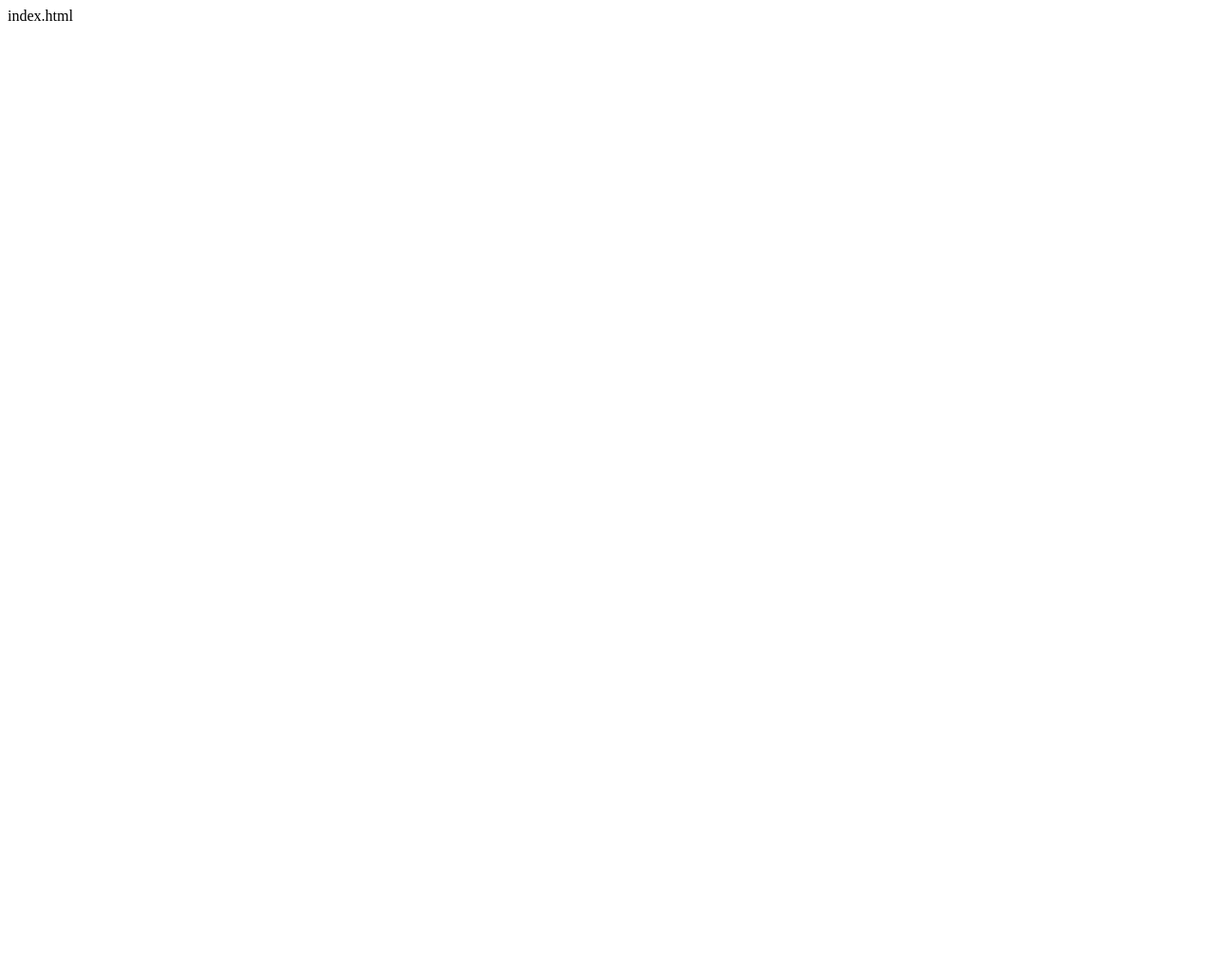
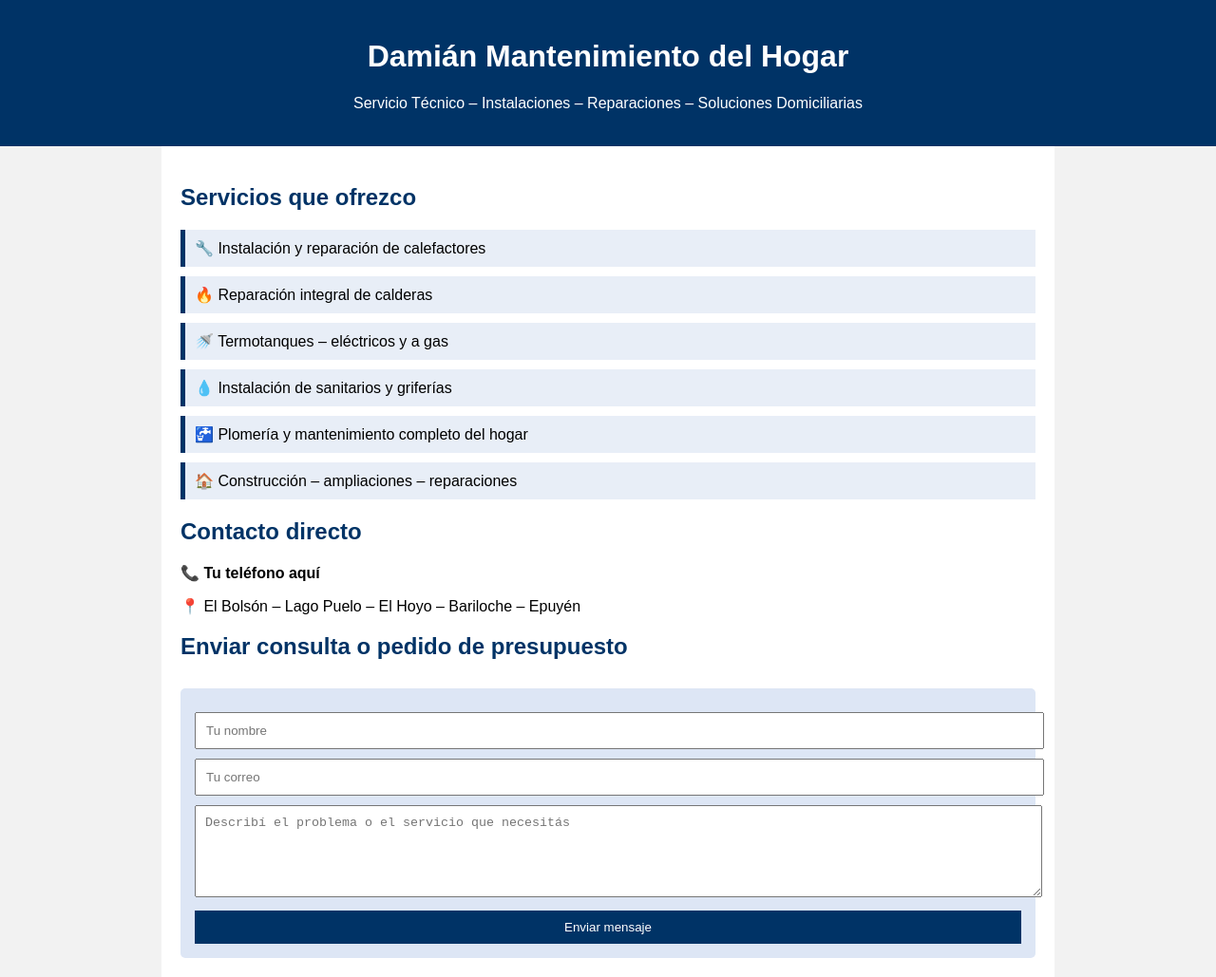
Before and after one commit to DamianServicios/DamianWeb, a plain HTML site: page index.html in a window 1280 px wide. Shown: the whole page at 95% size. Before the commit the page ends 800 px from the top, so only its background shows below. Drawn offline with Linux system fonts and the light colour scheme.

Commit message:
index.html

```diff
--- a/index.html
+++ b/index.html
@@ -1 +1,93 @@
-index.html
+<!DOCTYPE html>
+<html lang="es">
+<head>
+    <meta charset="UTF-8">
+    <meta name="viewport" content="width=device-width, initial-scale=1.0">
+    <title>Damián Mantenimiento del Hogar</title>
+
+    <style>
+        body {
+            font-family: Arial, sans-serif;
+            margin: 0;
+            padding: 0;
+            background: #f2f2f2;
+        }
+        header {
+            background: #003366;
+            color: white;
+            padding: 20px;
+            text-align: center;
+        }
+        h2 {
+            color: #003366;
+        }
+        .contenedor {
+            max-width: 900px;
+            margin: auto;
+            background: white;
+            padding: 20px;
+        }
+        .servicio {
+            background: #e8eef7;
+            margin-bottom: 10px;
+            padding: 10px;
+            border-left: 5px solid #003366;
+        }
+        form {
+            margin-top: 30px;
+            padding: 15px;
+            background: #dde6f5;
+            border-radius: 5px;
+        }
+        input, textarea, button {
+            width: 100%;
+            margin-top: 10px;
+            padding: 10px;
+        }
+        button {
+            background: #003366;
+            color: white;
+            border: none;
+        }
+    </style>
+</head>
+
+<body>
+
+<header>
+    <h1>Damián Mantenimiento del Hogar</h1>
+    <p>Servicio Técnico – Instalaciones – Reparaciones – Soluciones Domiciliarias</p>
+</header>
+
+<div class="contenedor">
+
+    <h2>Servicios que ofrezco</h2>
+
+    <div class="servicio">🔧 Instalación y reparación de calefactores</div>
+    <div class="servicio">🔥 Reparación integral de calderas</div>
+    <div class="servicio">🚿 Termotanques – eléctricos y a gas</div>
+    <div class="servicio">💧 Instalación de sanitarios y griferías</div>
+    <div class="servicio">🚰 Plomería y mantenimiento completo del hogar</div>
+    <div class="servicio">🏠 Construcción – ampliaciones – reparaciones</div>
+
+    <h2>Contacto directo</h2>
+    <p>📞 <strong>Tu teléfono aquí</strong></p>
+    <p>📍 El Bolsón – Lago Puelo – El Hoyo – Bariloche – Epuyén</p>
+
+    <h2>Enviar consulta o pedido de presupuesto</h2>
+
+    <form action="https://formsubmit.co/pallonevd@gmail.com" method="POST">
+        <input type="text" name="nombre" placeholder="Tu nombre" required>
+        <input type="email" name="email" placeholder="Tu correo" required>
+        <textarea name="mensaje" rows="5" placeholder="Describí el problema o el servicio que necesitás" required></textarea>
+        <button type="submit">Enviar mensaje</button>
+
+        <!-- Seguridad FormSubmit -->
+        <input type="hidden" name="_captcha" value="false">
+        <input type="hidden" name="_template" value="box">
+    </form>
+
+</div>
+
+</body>
+</html>
```
